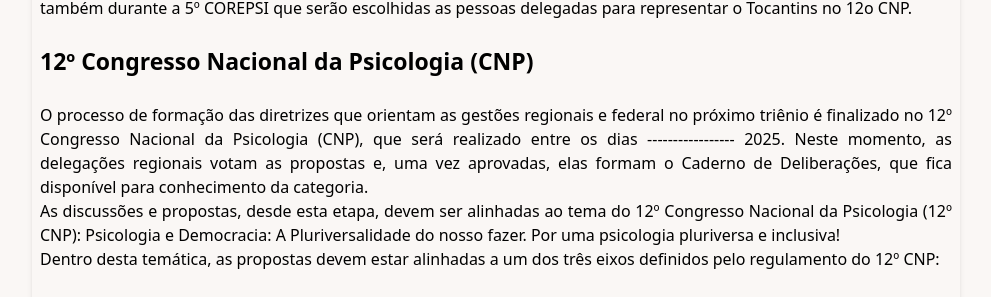
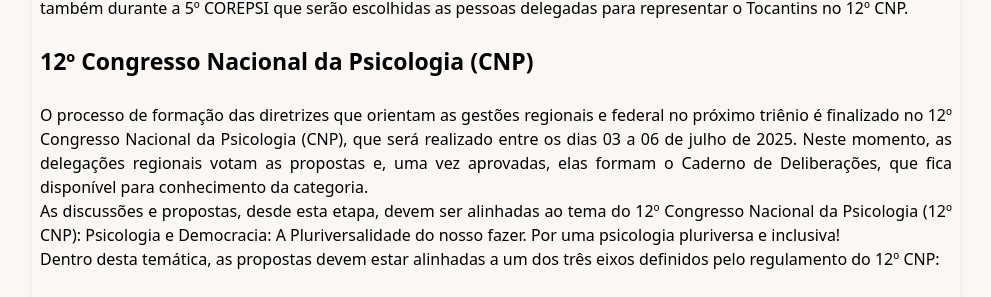
Before and after one commit to jerlygabriel/nsap, a Vue app: page / in a window 1280 px wide. Both pictures are taken after a click on the item "5ª COREPSI-TO e 12ª CNP". Shown: the part 609-906 px from the top of the page, without its empty margins (144-1135 px from the left). Built offline with nearby package versions, Linux system fonts and the light colour scheme.

Commit message:
Update App.vue

```diff
--- a/src/App.vue
+++ b/src/App.vue
@@ -55,13 +55,13 @@
           s&atilde;o&nbsp;sistematizadas e levadas a discuss&atilde;o pelas pessoas delegadas no 5&ordm; Congresso
           Regional da Psicologia do Tocantins (5&deg; COREPSI);<br>As propostas votadas em todas as etapas ser&atilde;o
           levadas para o 12&ordm; Congresso Nacional da&nbsp;Psicologia (12&ordm; CNP). &Eacute; tamb&eacute;m durante a
-          5&ordm; COREPSI que ser&atilde;o escolhidas as pessoas&nbsp;delegadas para representar o Tocantins no 12o CNP.
+          5&ordm; COREPSI que ser&atilde;o escolhidas as pessoas&nbsp;delegadas para representar o Tocantins no 12º CNP.
         </p>
         <p><br><strong><span style="font-size: 23px;">12&ordm; Congresso Nacional da Psicologia (CNP)</span></strong>
         </p>
         <p><br>O processo de forma&ccedil;&atilde;o das diretrizes que orientam as gest&otilde;es regionais e federal
           no&nbsp;pr&oacute;ximo tri&ecirc;nio &eacute; finalizado no 12&ordm; Congresso Nacional da Psicologia (CNP),
-          que ser&aacute;&nbsp;realizado entre os dias ----------------- 2025. Neste momento, as
+          que ser&aacute;&nbsp;realizado entre os dias 03 a 06 de julho de 2025. Neste momento, as
           delega&ccedil;&otilde;es regionais votam as&nbsp;propostas e, uma vez aprovadas, elas formam o Caderno de
           Delibera&ccedil;&otilde;es, que fica dispon&iacute;vel&nbsp;para conhecimento da categoria.<br>As
           discuss&otilde;es e propostas, desde esta etapa, devem ser alinhadas ao tema do 12&ordm; Congresso Nacional da
@@ -133,7 +133,7 @@
           de&nbsp;outubro de 2024 a 02 de fevereiro de 2025. Toda pessoa Psic&oacute;loga com registro ativo
           pode<br>participar de um Pr&eacute;-COREPSI, inst&acirc;ncia na qual se debateram quest&otilde;es relativas
           &agrave; Psicologia&nbsp;como ci&ecirc;ncia e profiss&atilde;o, e em que ocorreram as candidaturas para ser
-          pessoa delegada no&nbsp;12o COREPSI.<br>Tamb&eacute;m podem participar estudantes de Psicologia, pessoas
+          pessoa delegada no&nbsp;12º COREPSI.<br>Tamb&eacute;m podem participar estudantes de Psicologia, pessoas
           convidadas e pessoas&nbsp;observadoras. O direito a voz foi garantido a todas as pessoas, e o direito a voto
           &eacute; restrito a&nbsp;profissionais de Psicologia.<br>Nesta fase ocorrer&aacute;, concomitantemente, a
           elei&ccedil;&atilde;o de delega&ccedil;&atilde;o que participar&aacute; do 5o&nbsp;COREPSI e
@@ -166,7 +166,7 @@
       </div>
       <div v-if="texto == 5">
         <h1 class="text-4xl text-center font-bold p-4"> Documentos </h1>
-        <p>Fa&ccedil;a o download de documentos importantes para a realiza&ccedil;&atilde;o do 12o CNP e do5&deg;
+        <p>Fa&ccedil;a o download de documentos importantes para a realiza&ccedil;&atilde;o do 12º CNP e do5&deg;
           COREPSI-TO:
         </p>
 
```
